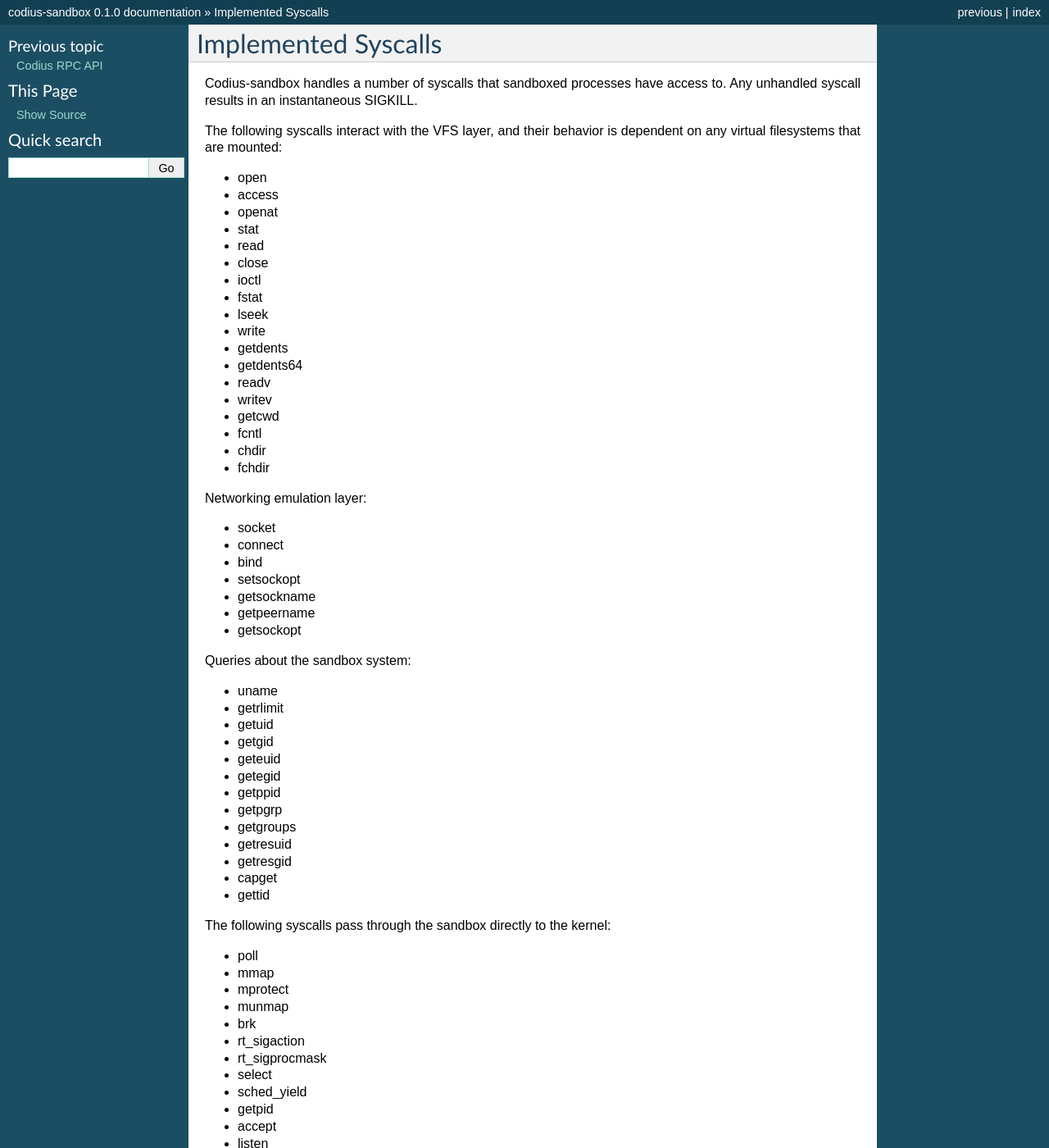
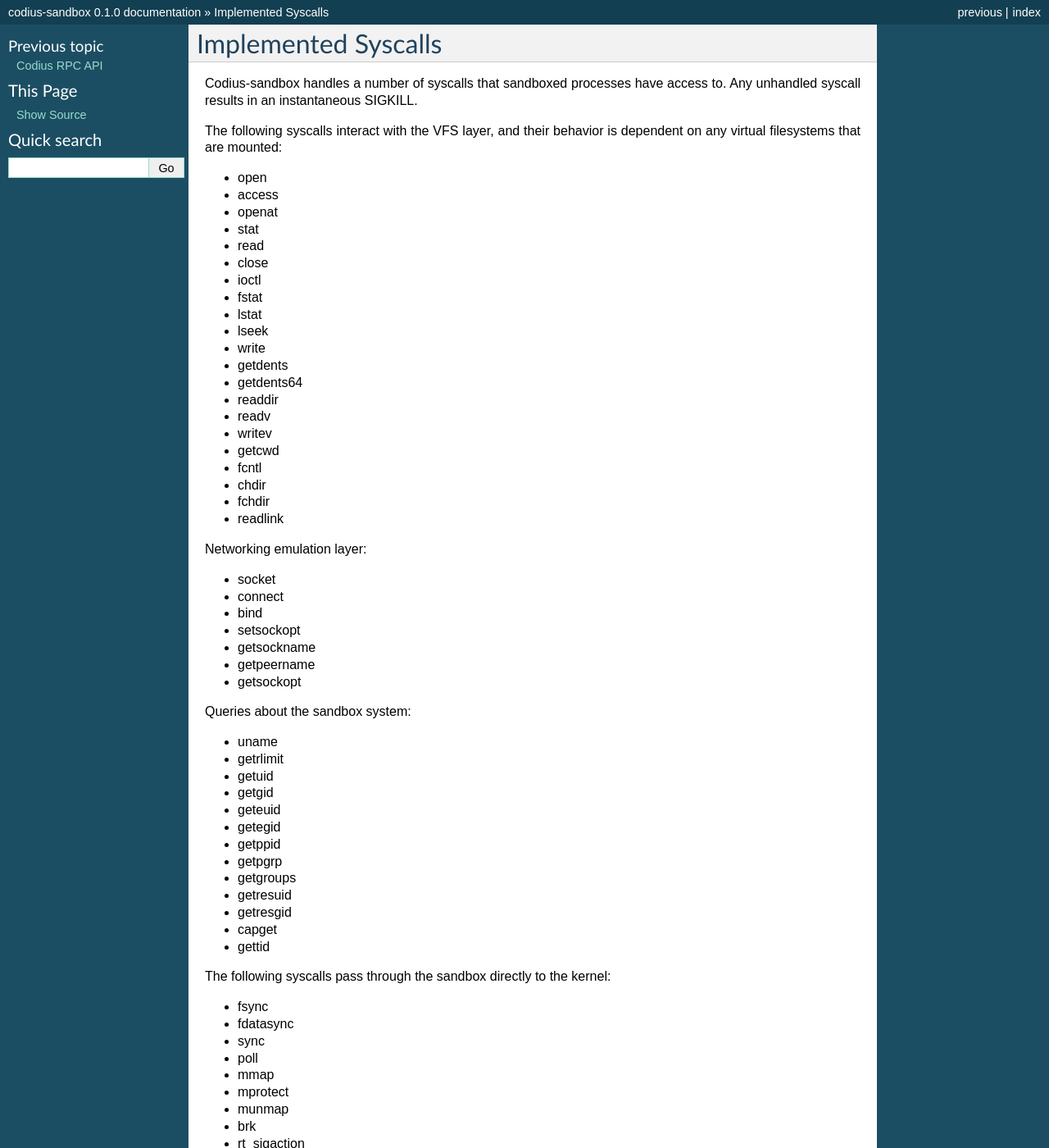
Before and after one commit to codius-deprecated/codius-sandbox, a Sphinx documentation site: the page built from doc/syscalls.rst, in a window 1280 px wide and 1400 px high. Shown: the whole window at 82% size. Built offline with Sphinx 7.4.7, drawn with Linux system fonts in a browser that asks for light colours.

Commit message:
update documented list of syscalls

```diff
--- a/doc/syscalls.rst
+++ b/doc/syscalls.rst
@@ -15,16 +15,19 @@
 - close
 - ioctl
 - fstat
+- lstat
 - lseek
 - write
 - getdents
 - getdents64
+- readdir
 - readv
 - writev
 - getcwd
 - fcntl
 - chdir
 - fchdir
+- readlink
 
 Networking emulation layer:
 
@@ -54,6 +57,9 @@
 
 The following syscalls pass through the sandbox directly to the kernel:
 
+- fsync
+- fdatasync
+- sync
 - poll
 - mmap
 - mprotect
```
Also changed, not shown: other parts of doc/syscalls.rst (+1 -0 lines).
